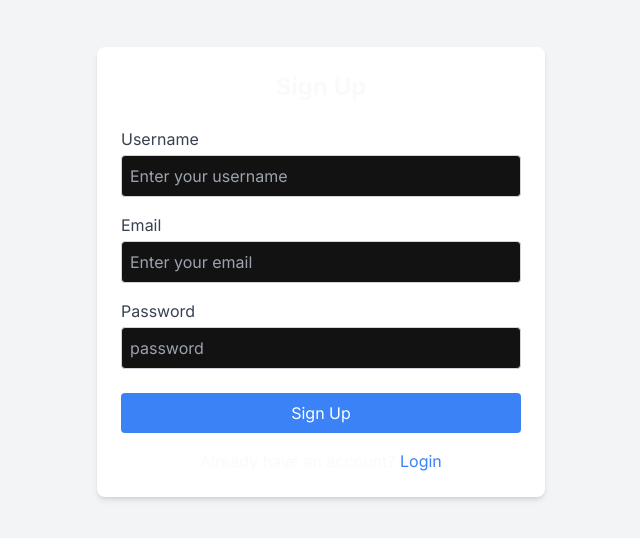
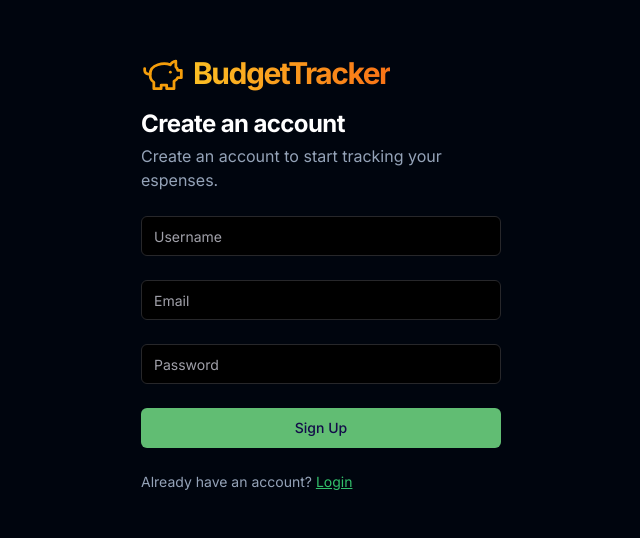
Before and after one commit to Elvismutinda/Emerging-Technology-Capstone-Project, a Next.js app in the folder frontend/: page /signup in a window 1280 px wide. Shown: the part 128-666 px from the top of the page, without its empty margins (319-959 px from the left). Built offline with nearby package versions, Linux system fonts and the light colour scheme.

Commit message:
designed login and signup pages

```diff
--- /dev/null
+++ b/frontend/src/app/(auth)/layout.tsx
@@ -0,0 +1,7 @@
+interface AuthLayoutProps {
+  children: React.ReactNode;
+}
+
+export default function AuthLayout({ children }: AuthLayoutProps) {
+  return <div className="min-h-screen bg-[#00050e]">{children}</div>;
+}
--- a/frontend/src/app/(auth)/login/page.tsx
+++ b/frontend/src/app/(auth)/login/page.tsx
@@ -1,61 +1,9 @@
-"use client";
-
-import { useState } from "react";
-//import ;
+import LoginForm from "@/components/LoginForm";
 
 const LoginPage = () => {
-  const [email, setEmail] = useState("");
-  const [password, setPassword] = useState("");
-
-  const handleLogin = (e: React.FormEvent) => {
-    e.preventDefault();
-    // Perform login logic here (e.g., API call)
-    console.log({ email, password });
-  };
-
   return (
-    <div className="flex justify-center items-center min-h-screen bg-gray-100">
-      <div className="w-full max-w-md bg-white p-6 rounded-lg shadow-md">
-        <h2 className="text-center text-2xl font-bold mb-6">Login</h2>
-        <form onSubmit={handleLogin}>
-          <div className="mb-4">
-            <label className="block text-gray-700" htmlFor="email">
-              Email
-            </label>
-            <input
-              type="email"
-              value={email}
-              onChange={(e) => setEmail(e.target.value)}
-              className="w-full p-2 border border-gray-300 rounded mt-1"
-              required
-              placeholder="Enter your email"
-            />
-          </div>
-          <div className="mb-6">
-            <label className="block text-gray-700">Password</label>
-            <input
-              type="password"
-              value={password}
-              onChange={(e) => setPassword(e.target.value)}
-              className="w-full p-2 border border-gray-300 rounded mt-1"
-              required
-              placeholder="password"
-            />
-          </div>
-          <button
-            type="submit"
-            className="w-full bg-blue-500 text-white py-2 rounded hover:bg-blue-600"
-          >
-            Login
-          </button>
-        </form>
-        <p className="text-center mt-4">
-          Don’t have an account?{" "}
-          <a href="/signup" className="text-blue-500">
-            Sign up
-          </a>
-        </p>
-      </div>
+    <div className="flex h-screen w-screen flex-col items-center justify-center">
+      <LoginForm />
     </div>
   );
 };
--- a/frontend/src/app/(auth)/signup/page.tsx
+++ b/frontend/src/app/(auth)/signup/page.tsx
@@ -1,70 +1,9 @@
-"use client";
-
-import { useState } from "react";
+import RegisterForm from "@/components/RegisterForm";
 
 const SignupPage = () => {
-  const [username, setUsername] = useState("");
-  const [email, setEmail] = useState("");
-  const [password, setPassword] = useState("");
-
-  const handleSignup = (e: React.FormEvent) => {
-    e.preventDefault();
-    // Perform signup logic here (e.g., API call)
-    console.log({ username, email, password });
-  };
-
   return (
-    <div className="flex justify-center items-center min-h-screen bg-gray-100">
-      <div className="w-full max-w-md bg-white p-6 rounded-lg shadow-md">
-        <h2 className="text-center text-2xl font-bold mb-6">Sign Up</h2>
-        <form onSubmit={handleSignup}>
-          <div className="mb-4">
-            <label className="block text-gray-700">Username</label>
-            <input
-              type="text"
-              value={username}
-              onChange={(e) => setUsername(e.target.value)}
-              className="w-full p-2 border border-gray-300 rounded mt-1"
-              required
-              placeholder="Enter your username"
-            />
-          </div>
-          <div className="mb-4">
-            <label className="block text-gray-700">Email</label>
-            <input
-              type="email"
-              value={email}
-              onChange={(e) => setEmail(e.target.value)}
-              className="w-full p-2 border border-gray-300 rounded mt-1"
-              required
-              placeholder="Enter your email"
-            />
-          </div>
-          <div className="mb-6">
-            <label className="block text-gray-700">Password</label>
-            <input
-              type="password"
-              value={password}
-              onChange={(e) => setPassword(e.target.value)}
-              className="w-full p-2 border border-gray-300 rounded mt-1"
-              required
-              placeholder="password"
-            />
-          </div>
-          <button
-            type="submit"
-            className="w-full bg-blue-500 text-white py-2 rounded hover:bg-blue-600"
-          >
-            Sign Up
-          </button>
-        </form>
-        <p className="text-center mt-4">
-          Already have an account?{" "}
-          <a href="/login" className="text-blue-500">
-            Login
-          </a>
-        </p>
-      </div>
+    <div className="flex h-screen w-screen flex-col items-center justify-center">
+      <RegisterForm />
     </div>
   );
 };
--- /dev/null
+++ b/frontend/src/components/LoginForm.tsx
@@ -0,0 +1,69 @@
+"use client";
+
+import Link from "next/link";
+import React, { useState } from "react";
+import { Input } from "./ui/input";
+import { Button } from "./ui/button";
+import { Loader2 } from "lucide-react";
+import Logo from "./Logo";
+
+const LoginForm = () => {
+  const [isLoading, setIsLoading] = useState(false);
+
+  async function handleLogin(e) {
+    e.preventDefault();
+    setIsLoading(true);
+  }
+  return (
+    <form
+      onSubmit={handleLogin}
+      className="mx-auto flex w-full flex-col justify-center space-y-6 max-w-[360px] min-w-[320px]"
+    >
+      <div className="flex flex-col">
+        <header className="block space-y-3">
+          <Logo />
+          <h1 className="text-2xl font-bold text-white tracking-tight">
+            Login
+          </h1>
+        </header>
+        <p className="pt-1 text-base text-slate-400">
+          Enter your email and password to log in to your account.
+        </p>
+      </div>
+      <Input
+        aria-label="email"
+        name="email"
+        type="email"
+        placeholder="Email"
+        defaultValue=""
+      />
+
+      <Input
+        aria-label="password"
+        name="password"
+        type="password"
+        placeholder="Password"
+        defaultValue=""
+      />
+
+      {/* <p className="text-sm underline text-[#32c06b] cursor-pointer">
+        Forgot password?
+      </p> */}
+
+      <div>
+        <Button type="submit" className="w-full bg-[#61bd73] text-[#130c49]">
+          Login
+          {isLoading && <Loader2 className="ml-2 h-4 w-4 animate-spin" />}
+        </Button>
+      </div>
+      <p className="text-sm text-slate-400">
+        Don&apos;t have an account?{" "}
+        <Link href="/signup" className="text-[#32c06b] underline">
+          Sign Up
+        </Link>
+      </p>
+    </form>
+  );
+};
+
+export default LoginForm;
--- a/frontend/src/components/Navbar.tsx
+++ b/frontend/src/components/Navbar.tsx
@@ -23,8 +23,8 @@ const items = [
   { label: "Dashboard", link: "/" },
   { label: "Transactions", link: "/transactions" },
   { label: "Manage", link: "/manage" },
-  { label: "Login", link: "/login" },
-  { label: "Signup", link: "/signup" },
+  // { label: "Login", link: "/login" },
+  // { label: "Signup", link: "/signup" },
 ];
 
 function MobileNavbar() {
--- /dev/null
+++ b/frontend/src/components/RegisterForm.tsx
@@ -0,0 +1,76 @@
+"use client";
+
+import Link from "next/link";
+import React, { useState } from "react";
+import { Input } from "./ui/input";
+import { Button } from "./ui/button";
+import { Loader2 } from "lucide-react";
+import Logo from "./Logo";
+
+const RegisterForm = () => {
+  const [isLoading, setIsLoading] = useState(false);
+
+  async function handleSubmit(e) {
+    e.preventDefault();
+    setIsLoading(true);
+  }
+  return (
+    <form
+      onSubmit={handleSubmit}
+      className="mx-auto flex w-full flex-col justify-center space-y-6 max-w-[360px] min-w-[320px]"
+    >
+      <div className="flex flex-col">
+        <header className="block space-y-3">
+          <Logo />
+          <h1 className="text-2xl font-bold text-white tracking-tight">
+            Create an account
+          </h1>
+        </header>
+        <p className="pt-1 text-base text-slate-400">
+          Create an account to start tracking your espenses.
+        </p>
+      </div>
+      <Input
+        aria-label="username"
+        name="username"
+        type="text"
+        placeholder="Username"
+        defaultValue=""
+        required
+      />
+
+      <Input
+        aria-label="email"
+        name="email"
+        type="email"
+        placeholder="Email"
+        defaultValue=""
+        required
+      />
+
+      <Input
+        aria-label="password"
+        name="password"
+        type="password"
+        placeholder="Password"
+        defaultValue=""
+        required
+      />
+
+      <div>
+        <Button type="submit" className="w-full bg-[#61bd73] text-[#130c49]">
+          Sign Up
+          {isLoading && <Loader2 className="ml-2 h-4 w-4 animate-spin" />}
+        </Button>
+      </div>
+      <p className="text-sm text-slate-400">
+        Already have an account?{" "}
+        <Link href="/login" className="text-[#32c06b] underline">
+          Login
+        </Link>
+      </p>
+    </form>
+  );
+};
+
+export default RegisterForm;
```
